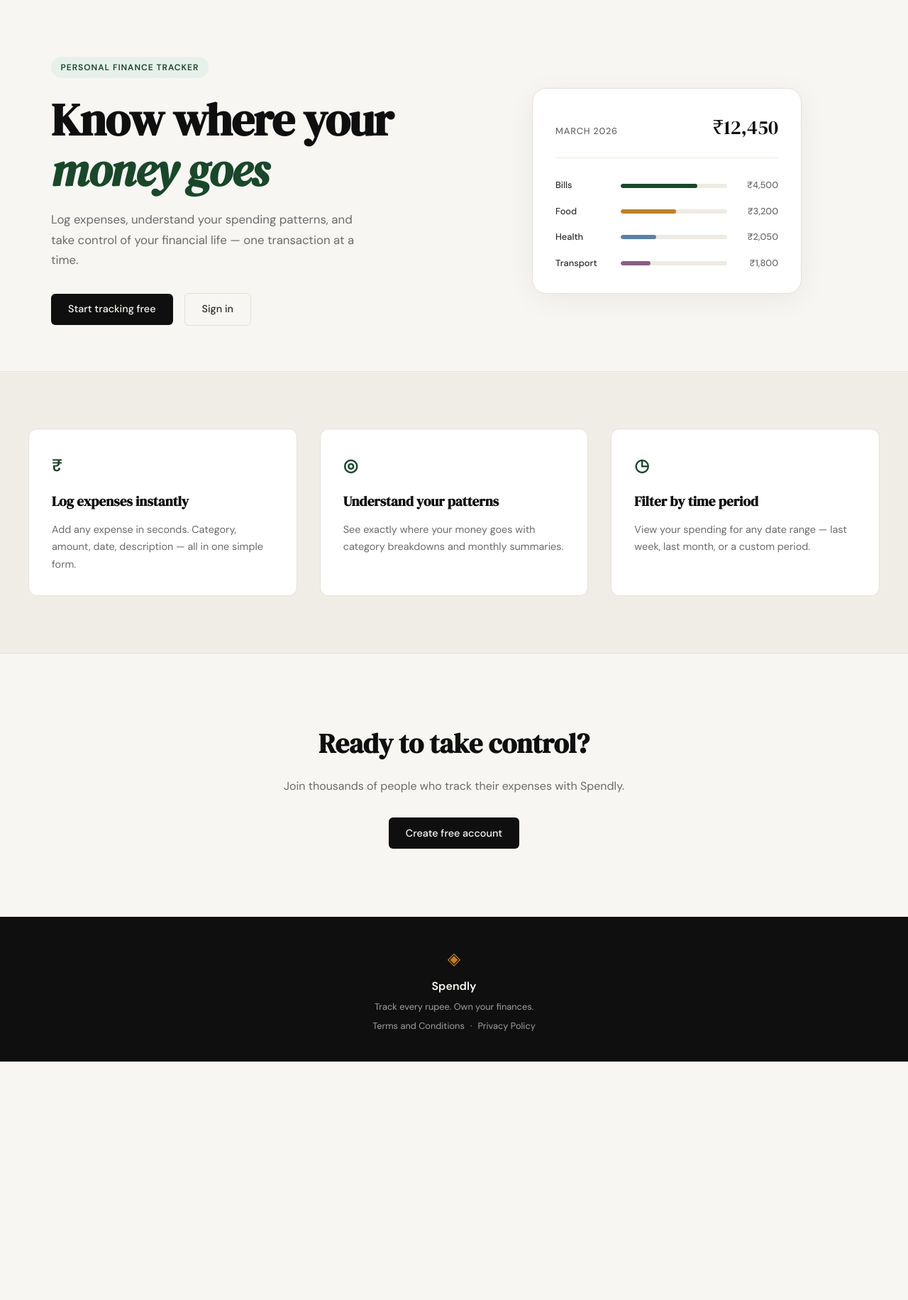
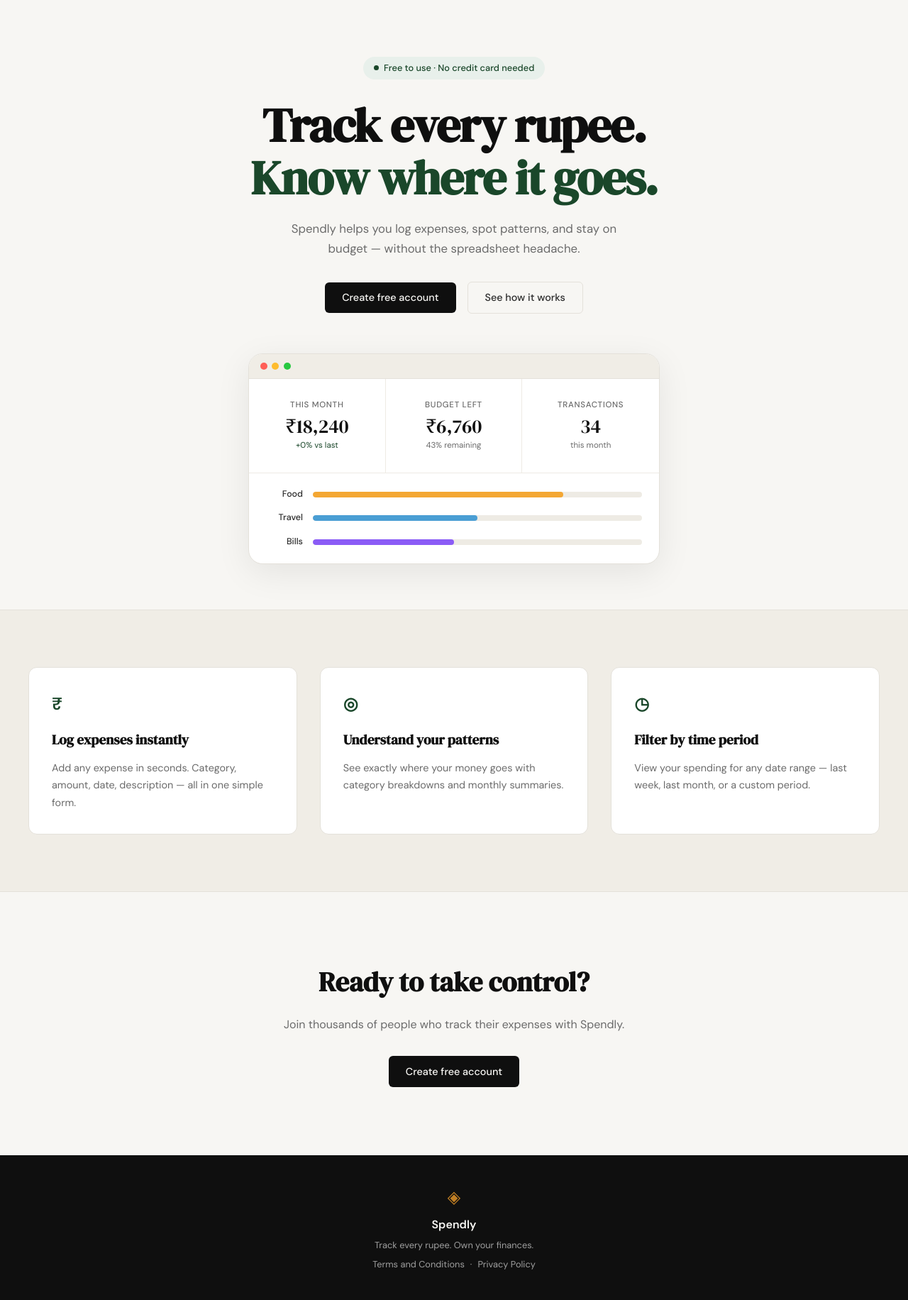
Before and after one commit to ShauryaStar-ai/ExpenseTracker, a Flask app: page / in a window 1280 px wide. Shown: the part 61-1893 px from the top of the page at 71% size. Before the commit the page ends 1557 px from the top, so only its background shows below. Run offline with Flask 3, Linux system fonts and the light colour scheme.

Commit message:
There is now a yt video avaible as well as the beautifcation on the home screen

```diff
--- a/expense-tracker/app.py
+++ b/expense-tracker/app.py
@@ -20,6 +20,16 @@ def register():
 @app.route("/login")
 def login():
     return render_template("login.html")
+
+
+@app.route("/terms")
+def terms():
+    return render_template("terms.html")
+
+
+@app.route("/privacy")
+def privacy():
+    return render_template("privacy.html")
 
 
 # ------------------------------------------------------------------ #
--- a/expense-tracker/static/css/style.css
+++ b/expense-tracker/static/css/style.css
@@ -125,30 +125,45 @@ a { color: inherit; text-decoration: none; }
 
 .hero {
     padding: 5rem 2rem 4rem;
-    display: grid;
-    grid-template-columns: 1fr 1fr;
-    gap: 4rem;
+    display: flex;
+    flex-direction: column;
     align-items: center;
+    text-align: center;
     max-width: var(--max-width);
     margin: 0 auto;
+    gap: 0;
+}
+
+.hero-inner {
+    display: flex;
+    flex-direction: column;
+    align-items: center;
 }
 
 .hero-badge {
-    display: inline-block;
+    display: inline-flex;
+    align-items: center;
+    gap: 0.45rem;
     background: var(--accent-light);
     color: var(--accent);
-    font-size: 0.75rem;
-    font-weight: 600;
-    letter-spacing: 0.08em;
-    text-transform: uppercase;
-    padding: 0.35rem 0.85rem;
+    font-size: 0.8rem;
+    font-weight: 500;
+    padding: 0.35rem 0.9rem;
     border-radius: 999px;
-    margin-bottom: 1.5rem;
+    margin-bottom: 1.75rem;
+}
+
+.hero-badge-dot {
+    width: 7px;
+    height: 7px;
+    border-radius: 50%;
+    background: var(--accent);
+    flex-shrink: 0;
 }
 
 .hero-title {
     font-family: var(--font-display);
-    font-size: clamp(2.5rem, 5vw, 4rem);
+    font-size: clamp(2.6rem, 6vw, 4.2rem);
     line-height: 1.1;
     letter-spacing: -0.02em;
     color: var(--ink);
@@ -156,15 +171,16 @@ a { color: inherit; text-decoration: none; }
 }
 
 .hero-title em {
-    font-style: italic;
+    font-style: normal;
     color: var(--accent);
+    display: block;
 }
 
 .hero-subtitle {
     font-size: 1.05rem;
     color: var(--ink-muted);
     line-height: 1.7;
-    max-width: 460px;
+    max-width: 480px;
     margin-bottom: 2rem;
 }
 
@@ -172,88 +188,122 @@ a { color: inherit; text-decoration: none; }
     display: flex;
     gap: 1rem;
     align-items: center;
+    justify-content: center;
 }
 
 /* ------------------------------------------------------------------ */
-/* Mock card (hero visual)                                             */
+/* Mock browser (hero visual)                                          */
 /* ------------------------------------------------------------------ */
 
 .hero-visual {
     display: flex;
     justify-content: center;
+    width: 100%;
+    margin-top: 3.5rem;
 }
 
-.mock-card {
+.mock-browser {
     background: var(--paper-card);
     border: 1px solid var(--border);
     border-radius: var(--radius-lg);
-    padding: 2rem;
     width: 100%;
-    max-width: 380px;
-    box-shadow: 0 8px 40px rgba(0,0,0,0.06);
+    max-width: 580px;
+    box-shadow: 0 12px 48px rgba(0,0,0,0.08);
+    overflow: hidden;
 }
 
-.mock-card-header {
+.mock-browser-bar {
     display: flex;
-    justify-content: space-between;
-    align-items: baseline;
-    margin-bottom: 1.75rem;
-    padding-bottom: 1.25rem;
-    border-bottom: 1px solid var(--border-soft);
+    align-items: center;
+    gap: 0.4rem;
+    padding: 0.75rem 1rem;
+    background: var(--paper-warm);
+    border-bottom: 1px solid var(--border);
 }
 
-.mock-label {
-    font-size: 0.8rem;
+.mock-dot {
+    width: 10px;
+    height: 10px;
+    border-radius: 50%;
+}
+
+.mock-dot-red    { background: #ff5f57; }
+.mock-dot-yellow { background: #febc2e; }
+.mock-dot-green  { background: #28c840; }
+
+.mock-stats {
+    display: grid;
+    grid-template-columns: repeat(3, 1fr);
+    gap: 0;
+}
+
+.mock-stat {
+    display: flex;
+    flex-direction: column;
+    align-items: center;
+    padding: 1.75rem 1rem;
+    border-right: 1px solid var(--border-soft);
+    text-align: center;
+}
+
+.mock-stat:last-child { border-right: none; }
+
+.mock-stat-label {
+    font-size: 0.72rem;
     font-weight: 500;
     color: var(--ink-muted);
     text-transform: uppercase;
     letter-spacing: 0.06em;
+    margin-bottom: 0.4rem;
 }
 
-.mock-total {
+.mock-stat-value {
     font-family: var(--font-display);
-    font-size: 1.75rem;
+    font-size: 1.7rem;
     color: var(--ink);
+    line-height: 1;
+    margin-bottom: 0.3rem;
 }
 
-.mock-bars { display: flex; flex-direction: column; gap: 1rem; }
-
-.mock-bar-row {
-    display: grid;
-    grid-template-columns: 80px 1fr 60px;
-    align-items: center;
-    gap: 0.75rem;
+.mock-stat-sub {
+    font-size: 0.72rem;
+    color: var(--ink-muted);
 }
 
-.mock-cat {
-    font-size: 0.8rem;
+.mock-stat-positive { color: var(--accent); }
+
+.mock-spend-bars {
+    padding: 1.25rem 1.5rem;
+    border-top: 1px solid var(--border-soft);
+    display: flex;
+    flex-direction: column;
+    gap: 0.85rem;
+}
+
+.mock-spend-row {
+    display: grid;
+    grid-template-columns: 52px 1fr;
+    align-items: center;
+    gap: 0.85rem;
+}
+
+.mock-spend-label {
+    font-size: 0.78rem;
     font-weight: 500;
     color: var(--ink-soft);
+    text-align: right;
 }
 
-.mock-bar-track {
-    height: 6px;
+.mock-spend-track {
+    height: 8px;
     background: var(--border-soft);
     border-radius: 999px;
     overflow: hidden;
 }
 
-.mock-bar {
+.mock-spend-fill {
     height: 100%;
-    background: var(--accent);
     border-radius: 999px;
-    transition: width 0.6s ease;
-}
-
-.mock-bar-2 { background: var(--accent-2); }
-.mock-bar-3 { background: #5b7fa6; }
-.mock-bar-4 { background: #8b5e83; }
-
-.mock-amt {
-    font-size: 0.8rem;
-    font-weight: 500;
-    color: var(--ink-muted);
-    text-align: right;
 }
 
 /* ------------------------------------------------------------------ */
--- a/expense-tracker/templates/base.html
+++ b/expense-tracker/templates/base.html
@@ -35,9 +35,9 @@
             <span class="footer-name">Spendly</span>
             <p class="footer-copy">Track every rupee. Own your finances.</p>
             <div class="footer-links">
-                <a href="#" class="footer-link">Terms and Conditions</a>
+                <a href="{{ url_for('terms') }}" target="_blank" class="footer-link">Terms and Conditions</a>
                 <span class="footer-link-sep">·</span>
-                <a href="#" class="footer-link">Privacy Policy</a>
+                <a href="{{ url_for('privacy') }}" target="_blank" class="footer-link">Privacy Policy</a>
             </div>
         </div>
     </footer>
--- a/expense-tracker/templates/landing.html
+++ b/expense-tracker/templates/landing.html
@@ -6,55 +6,65 @@
 
 <section class="hero">
     <div class="hero-inner">
-        <div class="hero-badge">Personal Finance Tracker</div>
+        <div class="hero-badge">
+            <span class="hero-badge-dot"></span>
+            Free to use &middot; No credit card needed
+        </div>
         <h1 class="hero-title">
-            Know where your<br>
-            <em>money goes</em>
+            Track every rupee.<br>
+            <em>Know where it goes.</em>
         </h1>
         <p class="hero-subtitle">
-            Log expenses, understand your spending patterns,
-            and take control of your financial life —
-            one transaction at a time.
+            Spendly helps you log expenses, spot patterns, and stay
+            on budget — without the spreadsheet headache.
         </p>
         <div class="hero-actions">
-            <a href="{{ url_for('register') }}" class="btn-primary">Start tracking free</a>
-            <a href="{{ url_for('login') }}" class="btn-ghost">Sign in</a>
+            <a href="{{ url_for('register') }}" class="btn-primary">Create free account</a>
+            <a href="https://www.youtube.com/watch?v=6v6HN2pm5pE" target="_blank" rel="noopener" class="btn-ghost">See how it works</a>
         </div>
     </div>
     <div class="hero-visual">
-        <div class="mock-card">
-            <div class="mock-card-header">
-                <span class="mock-label">March 2026</span>
-                <span class="mock-total">₹12,450</span>
+        <div class="mock-browser">
+            <div class="mock-browser-bar">
+                <span class="mock-dot mock-dot-red"></span>
+                <span class="mock-dot mock-dot-yellow"></span>
+                <span class="mock-dot mock-dot-green"></span>
             </div>
-            <div class="mock-bars">
-                <div class="mock-bar-row">
-                    <span class="mock-cat">Bills</span>
-                    <div class="mock-bar-track">
-                        <div class="mock-bar" style="width: 72%"></div>
+            <div class="mock-stats">
+                <div class="mock-stat">
+                    <span class="mock-stat-label">This month</span>
+                    <span class="mock-stat-value">₹18,240</span>
+                    <span class="mock-stat-sub mock-stat-positive">+0% vs last</span>
+                </div>
+                <div class="mock-stat">
+                    <span class="mock-stat-label">Budget left</span>
+                    <span class="mock-stat-value">₹6,760</span>
+                    <span class="mock-stat-sub">43% remaining</span>
+                </div>
+                <div class="mock-stat">
+                    <span class="mock-stat-label">Transactions</span>
+                    <span class="mock-stat-value">34</span>
+                    <span class="mock-stat-sub">this month</span>
+                </div>
+            </div>
+            <div class="mock-spend-bars">
+                <div class="mock-spend-row">
+                    <span class="mock-spend-label">Food</span>
+                    <div class="mock-spend-track">
+                        <div class="mock-spend-fill" style="width: 76%; background: #f4a733;"></div>
                     </div>
-                    <span class="mock-amt">₹4,500</span>
                 </div>
-                <div class="mock-bar-row">
-                    <span class="mock-cat">Food</span>
-                    <div class="mock-bar-track">
-                        <div class="mock-bar mock-bar-2" style="width: 52%"></div>
+                <div class="mock-spend-row">
+                    <span class="mock-spend-label">Travel</span>
+                    <div class="mock-spend-track">
+                        <div class="mock-spend-fill" style="width: 50%; background: #4a9ed4;"></div>
                     </div>
-                    <span class="mock-amt">₹3,200</span>
                 </div>
-                <div class="mock-bar-row">
-                    <span class="mock-cat">Health</span>
-                    <div class="mock-bar-track">
-                        <div class="mock-bar mock-bar-3" style="width: 33%"></div>
+                <div class="mock-spend-row">
+                    <span class="mock-spend-label">Bills</span>
+                    <div class="mock-spend-track">
+                        <div class="mock-spend-fill" style="width: 43%; background: #8b5cf6;"></div>
                     </div>
-                    <span class="mock-amt">₹2,050</span>
-                </div>
-                <div class="mock-bar-row">
-                    <span class="mock-cat">Transport</span>
-                    <div class="mock-bar-track">
-                        <div class="mock-bar mock-bar-4" style="width: 28%"></div>
-                    </div>
-                    <span class="mock-amt">₹1,800</span>
                 </div>
             </div>
         </div>
```
Also changed, not shown: other parts of expense-tracker/static/css/style.css (+60 -8 lines), DocoumentClaude/Improving Landing Page Prompt.md (renamed from Prompts/Improving Landing Page Prompt.md, +45 -0 lines), DocoumentClaude/ProjectGenealnfo.txt (added, +120 -0 lines), expense-tracker/templates/privacy.html (added, +67 -0 lines), expense-tracker/templates/terms.html (added, +53 -0 lines), .claude/CLAUDE.md (added).
